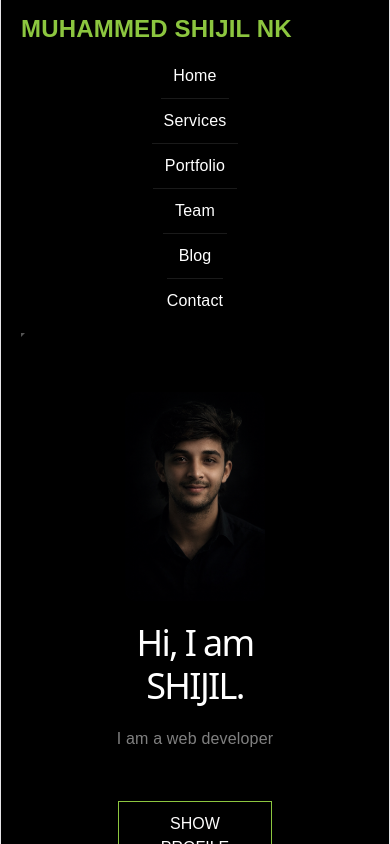
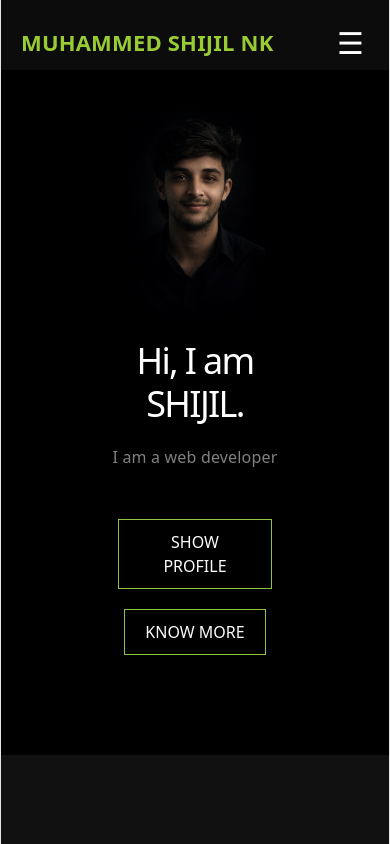
Before and after one commit to shijil950/portfolio-react, a React (Vite) app: page / in a window 390 px wide. Shown: the top 844 px of the page. Built offline with nearby package versions, Linux system fonts and the light colour scheme.

Commit message:
feat: complete fresh responsive navbar

```diff
--- a/src/Navbar.css
+++ b/src/Navbar.css
@@ -1,76 +1,102 @@
-*{
-margin:0;
-padding:0;
-box-sizing:border-box;
-font-family:sans-serif;
+/* --- പൊതുവായ സ്റ്റൈലുകൾ (Laptop View) --- */
+.navbar {
+  display: flex;
+  justify-content: space-between;
+  align-items: center;
+  padding: 20px 80px;
+  background-color: #0c0c0c; /* നിങ്ങളുടെ ബ്ലാക്ക് തീം */
+  position: sticky;
+  top: 0;
+  left: 0;
+  width: 100%;
+  z-index: 1000; /* എല്ലാ സെക്ഷനുകൾക്കും മുകളിൽ നിൽക്കാൻ */
+  box-sizing: border-box;
 }
 
-body{
-background:#1d1d1d;
-color:white;
+.navbar-logo h3 {
+  color: #99cc33; /* നിങ്ങളുടെ ഗ്രീൻ കളർ */
+  margin: 0;
+  font-size: 22px;
+  font-weight: bold;
 }
 
-.navbar{
-display:flex;
-justify-content:space-between;
-align-items:center;
-padding:25px 80px;
-background:black;
-position:sticky;
-top:0;
-z-index:100;
+.nav-links {
+  display: flex;
+  list-style: none;
+  gap: 30px;
+  margin: 0;
+  padding: 0;
 }
 
-.logo{
-color:#8cc63f;
+.nav-links li a {
+  color: #ffffff;
+  text-decoration: none;
+  font-size: 16px;
+  font-weight: 500;
+  transition: color 0.3s ease;
 }
 
-.navbar ul{
-display:flex;
-list-style:none;
-gap:30px;
+.nav-links li a:hover {
+  color: #99cc33; /* ഹോവർ ചെയ്യുമ്പോൾ പച്ച നിറം */
 }
 
-.navbar a{
-color:white;
-text-decoration:none;
-transition:.3s;
-}
-
-.navbar a:hover{
-color:#8cc63f;
-}
-/* മൊബൈൽ ഫോണുകളിൽ ലിങ്കുകൾ വലുതാക്കാനും എളുപ്പത്തിൽ ക്ലിക്ക് ചെയ്യാനും */
-@media (max-width: 768px) {
-  /* ബാറിന്റെ ഹൈറ്റും ഉൾവശത്തെ സ്പേസും കൂട്ടാൻ */
-  nav, .navbar {
-    padding: 15px 20px !important;
-    height: auto !important;
-  }
-
-  /* ലിങ്കുകൾ തമ്മിലുള്ള അകലം കൂട്ടാനും ഫോണ്ട് വലിപ്പം കൂട്ടാനും */
-  nav ul, .nav-menu {
-    gap: 15px !important; /* ലിങ്കുകൾ തമ്മിലുള്ള അകലം */
-  }
-
-  nav a, .nav-links {
-    font-size: 16px !important; /* അക്ഷരങ്ങൾ വ്യക്തമായി കാണാൻ */
-    padding: 10px 12px !important; /* വിരൽ തൊടാൻ പാകത്തിന് ചുറ്റും സ്പേസ് നൽകുന്നു (Touch Target) */
-    display: inline-block !important;
-  }
-}
-/* മൊബൈൽ വ്യൂവിൽ സാധാരണയായി ലിങ്കുകൾ മറച്ചുവെക്കുക */
-.nav-links {
+/* ലാപ്ടോപ്പിൽ ഈ മൂന്ന് വരകളുടെ ബട്ടൺ കാണിക്കരുത് */
+.mobile-menu-icon {
   display: none;
 }
 
-/* ആക്റ്റീവ് ആകുമ്പോൾ മാത്രം കാണിക്കുക */
-.nav-links-mobile {
-  display: block;
-  position: absolute;
-  top: 60px;
-  left: 0;
-  width: 100%;
-  background-color: #0c0c0c; /* നിങ്ങളുടെ ബ്ലാക്ക് ബാക്ക്ഗ്രൗണ്ട് */
-  z-index: 100; /* ഇത് മുന്നിൽ വരാൻ */
+/* --- മൊബൈൽ വ്യൂ സ്റ്റൈലുകൾ (Mobile Responsive) --- */
+@media (max-width: 768px) {
+  .navbar {
+    padding: 15px 20px;
+    height: 70px;
+  }
+
+  /* ലിങ്കുകൾ അടങ്ങിയ മെനു മൊബൈലിൽ ഫുൾ സ്ക്രീൻ മറയായി മാറും */
+  .nav-links {
+    display: flex;
+    flex-direction: column;
+    position: fixed;
+    top: 70px; /* നാവ്ബാറിന്റെ കൃത്യം താഴെ മുതൽ */
+    left: -100%; /* ആദ്യം സ്ക്രീനിന്റെ വെളിയിൽ ഒളിപ്പിച്ചു വെക്കുന്നു */
+    width: 100%;
+    height: calc(100vh - 70px);
+    background-color: #0c0c0c;
+    justify-content: flex-start;
+    align-items: center;
+    padding-top: 50px;
+    gap: 25px;
+    transition: left 0.4s ease; /* മെനു വഴുതി വരാൻ (Animation) */
+    z-index: 999;
+  }
+
+  /* ബട്ടൺ ക്ലിക്ക് ചെയ്യുമ്പോൾ മെനു സ്ക്രീനിലേക്ക് വരും */
+  .nav-links.active {
+    left: 0;
+  }
+
+  .nav-links li {
+    width: 100%;
+    text-align: center;
+  }
+
+  .nav-links li a {
+    font-size: 20px;
+    padding: 15px;
+    display: block; /* വിരൽ തൊടാൻ പാകത്തിന് സ്പേസ് കൂട്ടുന്നു */
+    width: 100%;
+    box-sizing: border-box;
+  }
+
+  /* മൊബൈലിൽ മൂന്ന് വരകളുടെ ബട്ടൺ കാണിക്കുക */
+  .mobile-menu-icon {
+    display: block;
+    background: none;
+    border: none;
+    color: #ffffff;
+    font-size: 30px;
+    cursor: pointer;
+    z-index: 1001; /* മെനുവിനും മുകളിൽ ബട്ടൺ വരാൻ */
+    padding: 5px;
+  }
 }
--- a/src/Navbar.jsx
+++ b/src/Navbar.jsx
@@ -2,43 +2,33 @@ import React, { useState } from 'react';
 import './Navbar.css';
 
 function Navbar() {
-  // മെനു ഓപ്പൺ/ക്ലോസ് സ്റ്റേറ്റ്
-  const [isMobile, setIsMobile] = useState(false);
+  // മൊബൈൽ മെനു ഓപ്പൺ/ക്ലോസ് ചെയ്യാനുള്ള സ്റ്റേറ്റ്
+  const [isOpen, setIsOpen] = useState(false);
 
-  // ലിങ്കിൽ ക്ലിക്ക് ചെയ്യുമ്പോൾ മെനു ക്ലോസ് ചെയ്യാനുള്ള ഫങ്ഷൻ
-  const closeMobileMenu = () => {
-    setIsMobile(false);
+  // ലിങ്കുകളിൽ ക്ലിക്ക് ചെയ്യുമ്പോൾ മെനു തനിയെ അടയാൻ
+  const closeMenu = () => {
+    setIsOpen(false);
   };
 
   return (
     <nav className="navbar">
-      <h3 className="logo">MUHAMMED SHIJIL NK</h3>
+      <div className="navbar-logo">
+        <h3>MUHAMMED SHIJIL NK</h3>
+      </div>
 
-      {/* ഇവിടെ നിങ്ങളുടെ സ്റ്റേറ്റ് അനുസരിച്ചായിരിക്കും ക്ലാസ് നെയിം മാറുക */}
-      <ul className={isMobile ? "nav-links-mobile" : "nav-links"}>
-        <li>
-          <a href="#home" onClick={closeMobileMenu}>Home</a>
-        </li>
-        <li>
-          <a href="#services" onClick={closeMobileMenu}>Services</a>
-        </li>
-        <li>
-          <a href="#portfolio" onClick={closeMobileMenu}>Portfolio</a>
-        </li>
-        <li>
-          <a href="#team" onClick={closeMobileMenu}>Team</a>
-        </li>
-        <li>
-          <a href="#blog" onClick={closeMobileMenu}>Blog</a>
-        </li>
-        <li>
-          <a href="#contact" onClick={closeMobileMenu}>Contact</a>
-        </li>
+      {/* isOpen ട്രൂ ആണെങ്കിൽ 'active' ക്ലാസ് കൂടി വരും */}
+      <ul className={`nav-links ${isOpen ? 'active' : ''}`}>
+        <li><a href="#home" onClick={closeMenu}>Home</a></li>
+        <li><a href="#services" onClick={closeMenu}>Services</a></li>
+        <li><a href="#portfolio" onClick={closeMenu}>Portfolio</a></li>
+        <li><a href="#team" onClick={closeMenu}>Team</a></li>
+        <li><a href="#blog" onClick={closeMenu}>Blog</a></li>
+        <li><a href="#contact" onClick={closeMenu}>Contact</a></li>
       </ul>
 
-      {/* ഹാംബർഗർ ഐക്കൺ ബട്ടൺ */}
-      <button className="mobile-menu-icon" onClick={() => setIsMobile(!isMobile)}>
-        {isMobile ? <i className="fas fa-times"></i> : <i className="fas fa-bars"></i>}
+      {/* മൊബൈലിൽ കാണിക്കാനുള്ള മൂന്ന് വരകളുടെ/ഗുണന ചിഹ്നത്തിന്റെ ബട്ടൺ */}
+      <button className="mobile-menu-icon" onClick={() => setIsOpen(!isOpen)}>
+        {isOpen ? '✕' : '☰'}
       </button>
     </nav>
   );
```
